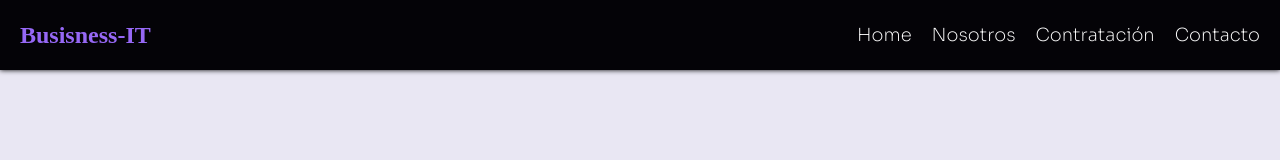
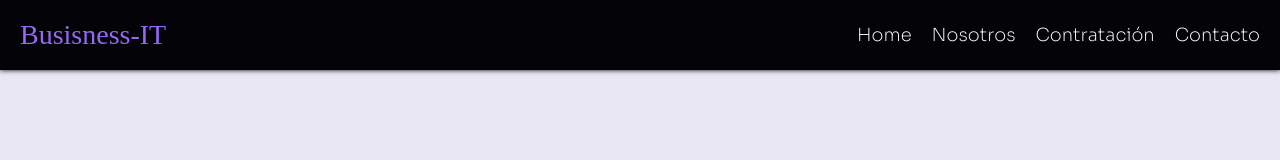
Before and after one commit to gszcode/app-consultura, a React (Vite) app: page / in a window 1280 px wide. Shown: the top 160 px of the page. Built offline with nearby package versions, Linux system fonts and the light colour scheme.

Commit message:
logo linkeado al inicio

```diff
--- a/src/StyledComponents/Navbar.js
+++ b/src/StyledComponents/Navbar.js
@@ -20,9 +20,10 @@ export const Navbar = styled.nav`
   box-shadow: 0 0 5px #000;
   z-index: 10;
 `
-export const Title = styled.h1`
+export const Title = styled(Link)`
   color: ${colors.second};
   font-family: 'Kalam', cursive;
+  font-size: 28px;
 `
 export const Icono = styled.i`
   color: ${colors.white};
--- a/src/components/Header.jsx
+++ b/src/components/Header.jsx
@@ -33,7 +33,7 @@ const Header = () => {
     <>
       <Container>
         <Navbar>
-          <Title>Busisness-IT</Title>
+          <Title to="/">Busisness-IT</Title>
           <Icono
             onClick={handleClick}
             className={icon ? 'fa-solid fa-xmark' : 'fa-solid fa-bars'}
```
